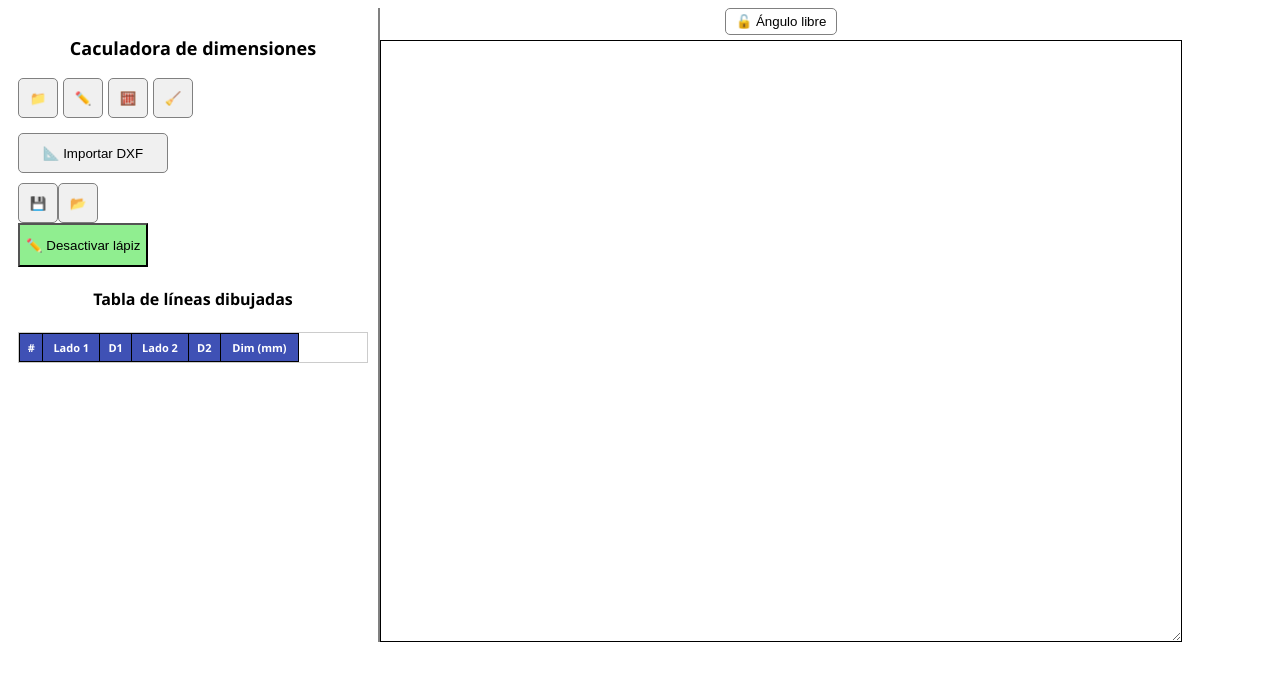
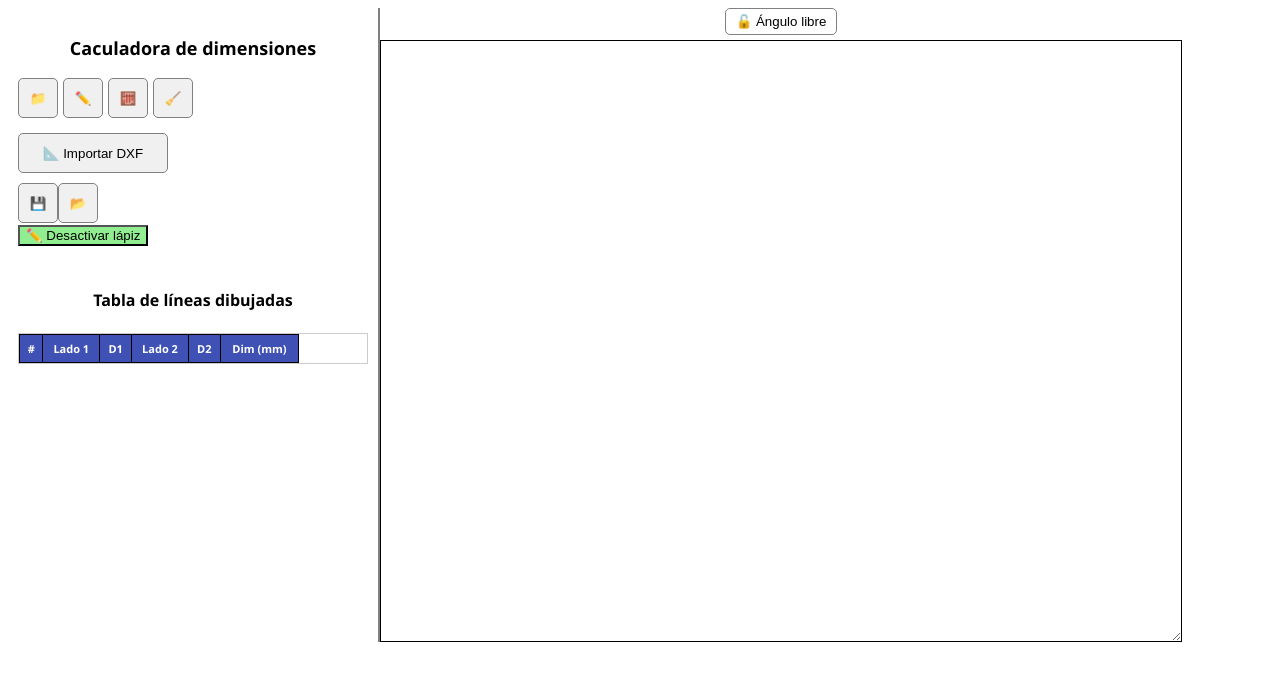
Before and after one commit to somerwest01/Dim_checktofrom, a React (Create React App) app: page / in a window 1280 px wide. Shown: the top 680 px of the page. Built offline with nearby package versions, Linux system fonts and the light colour scheme.

Commit message:
Update App.js

```diff
--- a/src/App.js
+++ b/src/App.js
@@ -727,9 +727,8 @@ lines.forEach((line) => {
 
         {true && (
           <>
-           <div style={{ display: 'flex', gap: '5px', flexWrap: 'wrap', marginBottom: '10px' }}>
             <button onClick={() => setPencilMode(!pencilMode)} style={{ backgroundColor: pencilMode ? 'lightgreen' : 'white' }}>✏️ {pencilMode ? 'Desactivar lápiz' : 'Activar lápiz'}</button><br /><br />
-           </div>
+
 
 {mostrarExtremos && (
   <>
```
